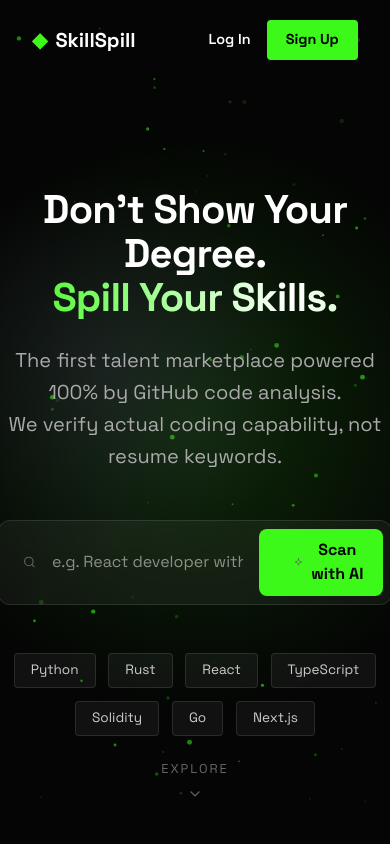
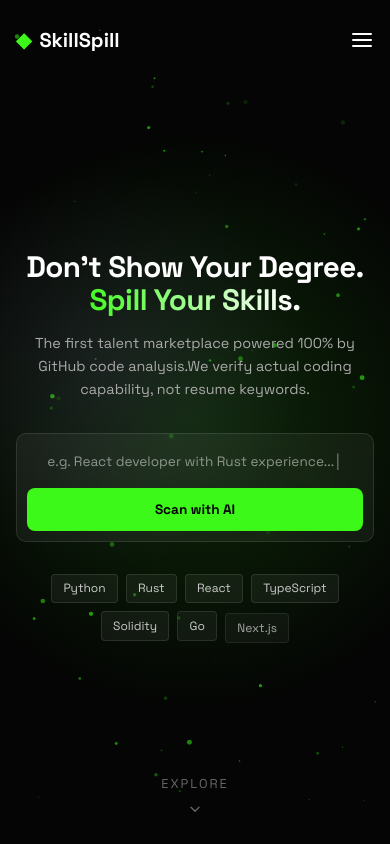
Before and after one commit to Hannankhan00/skillspill, a Next.js app: page / in a window 390 px wide. Shown: the top 844 px of the page. Built offline with nearby package versions, Linux system fonts and the light colour scheme.

Commit message:
responsive

```diff
--- a/app/globals.css
+++ b/app/globals.css
@@ -147,8 +147,18 @@ body {
   align-items: center;
   justify-content: center;
   text-align: center;
-  padding-top: var(--nav-height);
+  padding: var(--nav-height) 1.5rem 2rem;
   z-index: 10;
+  box-sizing: border-box;
+}
+
+.hero-content {
+  width: 100%;
+  max-width: 800px;
+  display: flex;
+  flex-direction: column;
+  align-items: center;
+  box-sizing: border-box;
 }
 
 .hero-glow {
@@ -221,7 +231,6 @@ body {
   display: flex;
   align-items: center;
   background: rgba(255, 255, 255, 0.05);
-  /* Glass effect */
   border: 1px solid var(--color-border);
   border-radius: 12px;
   padding: 0.5rem;
@@ -229,6 +238,7 @@ body {
   max-width: 500px;
   backdrop-filter: blur(10px);
   transition: border-color 0.2s;
+  box-sizing: border-box;
 }
 
 .search-bar:focus-within {
@@ -242,28 +252,33 @@ body {
 
 .search-input {
   flex: 1;
+  min-width: 0;
+  /* Critical: allows flex item to shrink below content size */
   background: transparent;
   border: none;
   color: var(--color-foreground);
-  padding: 0 1rem;
-  font-size: 1rem;
+  padding: 0 0.75rem;
+  font-size: 0.9rem;
   outline: none;
   font-family: var(--font-jetbrains);
-  /* Terminal vibe for input */
 }
 
 .search-btn {
   background: var(--color-primary);
   color: #000;
   border: none;
-  padding: 0.6rem 1.2rem;
+  padding: 0.6rem 1rem;
   border-radius: 8px;
   font-weight: 700;
   display: flex;
   align-items: center;
-  gap: 0.5rem;
+  gap: 0.4rem;
   cursor: pointer;
   transition: background 0.2s;
+  white-space: nowrap;
+  flex-shrink: 0;
+  /* Prevent button from shrinking */
+  font-size: 0.85rem;
 }
 
 .search-btn:hover {
@@ -652,28 +667,260 @@ body {
   }
 }
 
-/* Responsive */
+/* Responsive & Mobile Menu */
+.mobile-menu-btn {
+  display: none;
+  background: transparent;
+  border: none;
+  color: var(--color-foreground);
+  cursor: pointer;
+  z-index: 60;
+}
+
+.mobile-menu-overlay {
+  position: fixed;
+  top: 0;
+  left: 0;
+  width: 100%;
+  height: 100vh;
+  background: rgba(5, 5, 5, 0.95);
+  backdrop-filter: blur(20px);
+  z-index: 55;
+  display: flex;
+  flex-direction: column;
+  justify-content: center;
+  align-items: center;
+  opacity: 0;
+  pointer-events: none;
+  transition: opacity 0.3s ease;
+}
+
+.mobile-menu-overlay.open {
+  opacity: 1;
+  pointer-events: auto;
+}
+
+.mobile-nav-links {
+  display: flex;
+  flex-direction: column;
+  align-items: center;
+  gap: 2rem;
+}
+
+.mobile-nav-link {
+  font-size: 1.5rem;
+  font-weight: 700;
+  color: #888;
+  text-decoration: none;
+  transition: color 0.2s;
+}
+
+.mobile-nav-link:hover {
+  color: var(--color-primary);
+}
+
+.mobile-auth-divider {
+  width: 50px;
+  height: 1px;
+  background: var(--color-border);
+  margin: 1rem 0;
+}
+
+.mobile-signup {
+  margin-top: 1rem;
+  font-size: 1.2rem;
+  padding: 0.8rem 2rem;
+}
+
+/* ═══════════════════ TABLET (max-width: 768px) ═══════════════════ */
 @media (max-width: 768px) {
-  .hero-title {
-    font-size: 2.5rem;
+
+  /* Navbar */
+  .desktop-only {
+    display: none !important;
   }
 
-  .nav-links {
-    display: none;
+  .mobile-menu-btn {
+    display: block !important;
   }
 
+  .navbar {
+    padding: 0 1rem;
+  }
+
+  /* Hero Section */
+  .hero-section {
+    padding: var(--nav-height) 1rem 2rem;
+    min-height: 100svh;
+    /* Use small viewport height for mobile browsers */
+  }
+
+  .hero-content {
+    max-width: 100%;
+  }
+
+  .hero-title {
+    font-size: 2.4rem;
+    margin-bottom: 1rem;
+  }
+
+  .hero-subtitle {
+    font-size: 1rem;
+    margin-bottom: 2rem;
+  }
+
+  .hero-subtitle br {
+    display: none;
+    /* Remove forced line break on mobile */
+  }
+
+  /* Search */
+  .search-container {
+    margin-bottom: 2rem;
+  }
+
+  .search-bar {
+    max-width: 100%;
+  }
+
+  .search-bar svg:first-child {
+    margin-left: 0.5rem;
+  }
+
+  .search-input {
+    padding: 0 0.5rem;
+    font-size: 0.8rem;
+  }
+
+  .search-btn {
+    padding: 0.5rem 0.8rem;
+    font-size: 0.8rem;
+  }
+
+  /* Skill Tags */
+  .skill-tags-row {
+    gap: 0.5rem;
+  }
+
+  .skill-tag {
+    padding: 0.3rem 0.7rem;
+    font-size: 0.75rem;
+  }
+
+  /* Scroll Indicator */
+  .scroll-indicator {
+    bottom: 1rem;
+  }
+
+  /* Sections */
+  .section-title {
+    font-size: 2rem;
+  }
+
+  .path-section,
+  .how-section,
+  .stats-section {
+    padding: 4rem 1.5rem;
+  }
+
+  .path-cards {
+    flex-direction: column;
+    align-items: center;
+  }
+
+  .path-card {
+    padding: 2rem 1.5rem;
+  }
+
+  /* Steps */
   .steps-grid {
     flex-direction: column;
-    gap: 2rem;
+    gap: 2.5rem;
     align-items: center;
+    margin-top: 2rem;
   }
 
   .step-connector {
     display: none;
   }
 
-  .path-cards {
+  .step-desc {
+    max-width: 300px;
+  }
+
+  /* Stats */
+  .stats-grid {
+    grid-template-columns: repeat(2, 1fr);
+    gap: 2rem 1rem;
+  }
+
+  .stat-number {
+    font-size: 2.5rem;
+  }
+
+  /* Footer */
+  .footer {
+    padding: 3rem 1.5rem;
+  }
+
+  .footer-links {
     flex-direction: column;
-    align-items: center;
+    gap: 1rem;
   }
 }
+
+/* ═══════════════════ SMALL PHONE (max-width: 420px) ═══════════════════ */
+@media (max-width: 420px) {
+  .hero-title {
+    font-size: 1.85rem;
+  }
+
+  .hero-subtitle {
+    font-size: 0.9rem;
+  }
+
+  /* Stack search bar vertically */
+  .search-bar {
+    flex-direction: column;
+    gap: 0.5rem;
+    padding: 0.6rem;
+    border-radius: 10px;
+  }
+
+  .search-bar svg:first-child {
+    display: none;
+    /* Hide search icon */
+  }
+
+  .search-input {
+    width: 100%;
+    padding: 0.5rem;
+    font-size: 0.85rem;
+    text-align: center;
+  }
+
+  .search-btn {
+    width: 100%;
+    justify-content: center;
+    padding: 0.7rem;
+    border-radius: 8px;
+    font-size: 0.85rem;
+  }
+
+  /* Stats 2x2 -> 1 column */
+  .stats-grid {
+    grid-template-columns: 1fr 1fr;
+  }
+
+  .stat-number {
+    font-size: 2rem;
+  }
+
+  .stat-label {
+    font-size: 0.7rem;
+  }
+
+  .section-title {
+    font-size: 1.7rem;
+  }
+}
--- a/app/page.tsx
+++ b/app/page.tsx
@@ -64,6 +64,21 @@ const IconArrowRight = () => (
 const IconChevronDown = () => (
   <svg width="16" height="16" viewBox="0 0 24 24" fill="none" stroke="currentColor" strokeWidth="2" strokeLinecap="round" strokeLinejoin="round">
     <polyline points="6 9 12 15 18 9" />
+  </svg>
+);
+
+const IconMenu = () => (
+  <svg width="24" height="24" viewBox="0 0 24 24" fill="none" stroke="currentColor" strokeWidth="2" strokeLinecap="round" strokeLinejoin="round">
+    <line x1="3" y1="12" x2="21" y2="12" />
+    <line x1="3" y1="6" x2="21" y2="6" />
+    <line x1="3" y1="18" x2="21" y2="18" />
+  </svg>
+);
+
+const IconX = () => (
+  <svg width="24" height="24" viewBox="0 0 24 24" fill="none" stroke="currentColor" strokeWidth="2" strokeLinecap="round" strokeLinejoin="round">
+    <line x1="18" y1="6" x2="6" y2="18" />
+    <line x1="6" y1="6" x2="18" y2="18" />
   </svg>
 );
 
@@ -299,6 +314,7 @@ function useRipple() {
 /* ═══════════════════════ MAIN PAGE ═══════════════════════ */
 export default function Home() {
   const [scrolled, setScrolled] = useState(false);
+  const [isMobileMenuOpen, setIsMobileMenuOpen] = useState(false);
   const searchPlaceholder = useTypingEffect(
     "e.g. React developer with Rust experience...",
     40,
@@ -327,15 +343,35 @@ export default function Home() {
             <span className="logo-text">SkillSpill</span>
           </a>
 
-          <div className="nav-links">
+          <div className="nav-links desktop-only">
             <a href="#how-it-works" className="nav-link" id="nav-how">Find Talent</a>
             <a href="#path" className="nav-link" id="nav-post">Post Job</a>
             <a href="#stats" className="nav-link" id="nav-works">How it works</a>
           </div>
 
-          <div className="nav-auth">
+          <div className="nav-auth desktop-only">
             <a href="/login" className="btn-login" id="btn-login">Log In</a>
             <a href="#path" className="btn-signup" id="btn-signup">Sign Up</a>
+          </div>
+
+          <button
+            className="mobile-menu-btn"
+            onClick={() => setIsMobileMenuOpen(!isMobileMenuOpen)}
+            aria-label="Toggle menu"
+          >
+            {isMobileMenuOpen ? <IconX /> : <IconMenu />}
+          </button>
+        </div>
+
+        {/* Mobile Menu Overlay */}
+        <div className={`mobile-menu-overlay ${isMobileMenuOpen ? "open" : ""}`}>
+          <div className="mobile-nav-links">
+            <a href="#how-it-works" className="mobile-nav-link" onClick={() => setIsMobileMenuOpen(false)}>Find Talent</a>
+            <a href="#path" className="mobile-nav-link" onClick={() => setIsMobileMenuOpen(false)}>Post Job</a>
+            <a href="#stats" className="mobile-nav-link" onClick={() => setIsMobileMenuOpen(false)}>How it works</a>
+            <div className="mobile-auth-divider" />
+            <a href="/login" className="mobile-nav-link" onClick={() => setIsMobileMenuOpen(false)}>Log In</a>
+            <a href="#path" className="btn-signup mobile-signup" onClick={() => setIsMobileMenuOpen(false)}>Sign Up</a>
           </div>
         </div>
       </nav>
```
